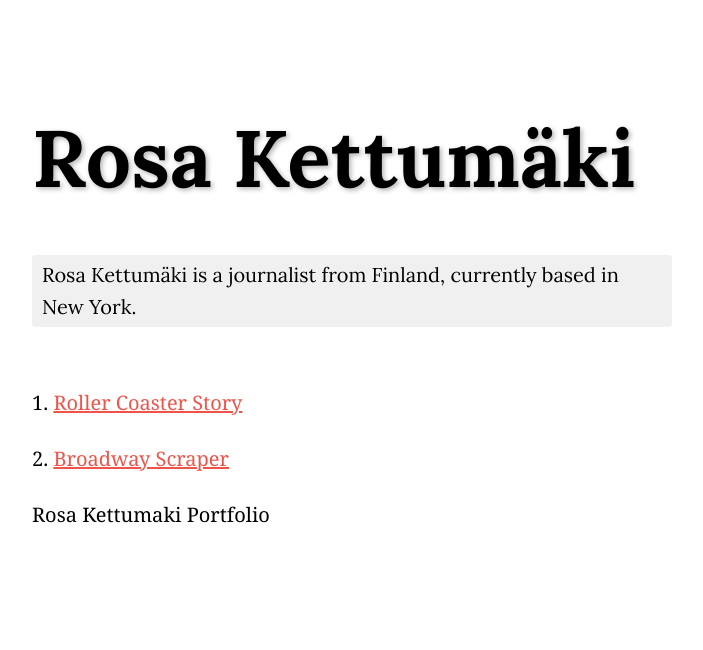
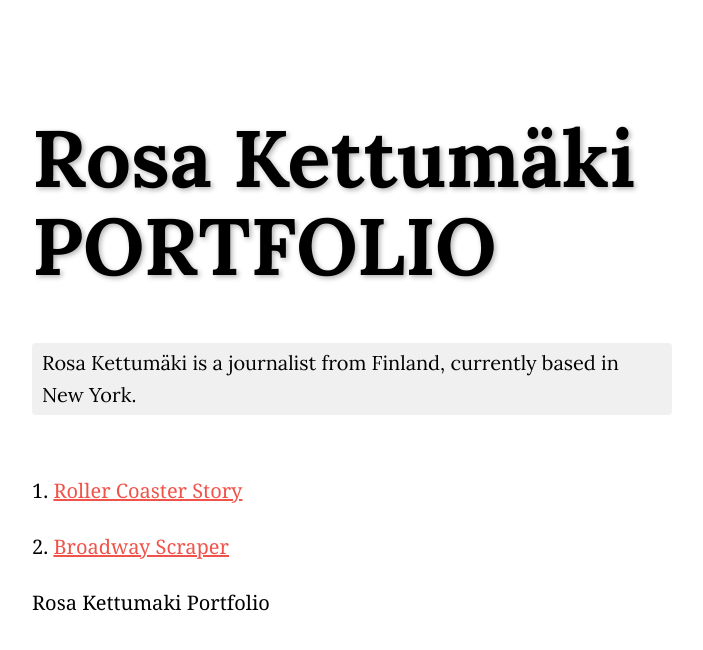
Before and after one commit to rosakettumaki/portfolio-website, a plain HTML site: page index.html in a window 1280 px wide. Shown: the whole page, without its empty margins (288-991 px from the left). Drawn offline with Linux system fonts and the light colour scheme.

Commit message:
Update index.html

```diff
--- a/index.html
+++ b/index.html
@@ -128,7 +128,8 @@
 <body>
     <div class="header with-image-bg">
         <div class="content">
-            <h1> Rosa Kettumäki </h1>
+            <h1> Rosa Kettumäki
+            PORTFOLIO</h1>
             <p class="subhead">Rosa Kettumäki is a journalist from Finland, currently based in New York.</p>
         </div>
     </div>
```
